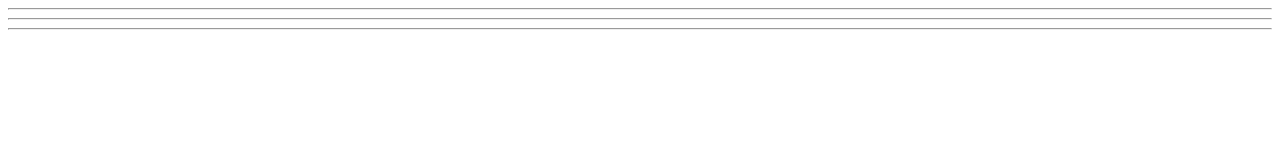
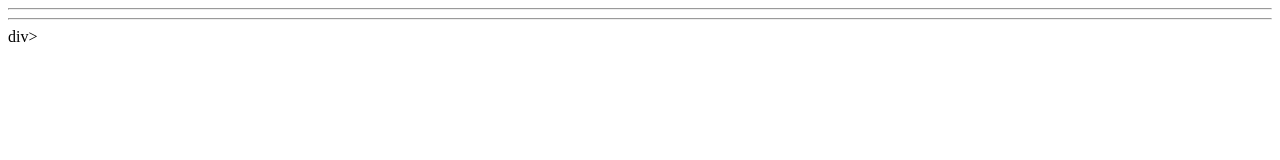
Before and after one commit to mauriciogtask/testrespo, a plain HTML site: page index.html in a window 1280 px wide. Drawn offline with Linux system fonts and the light colour scheme.

Commit message:
Update index.html

```diff
--- a/index.html
+++ b/index.html
@@ -6,6 +6,6 @@
     <title>Document</title>
 </head>
 <body>
-<hr>    <hr>   <hr>
+<hr>    <hr>   <div></div>div>
 </body>
 </html>
```
